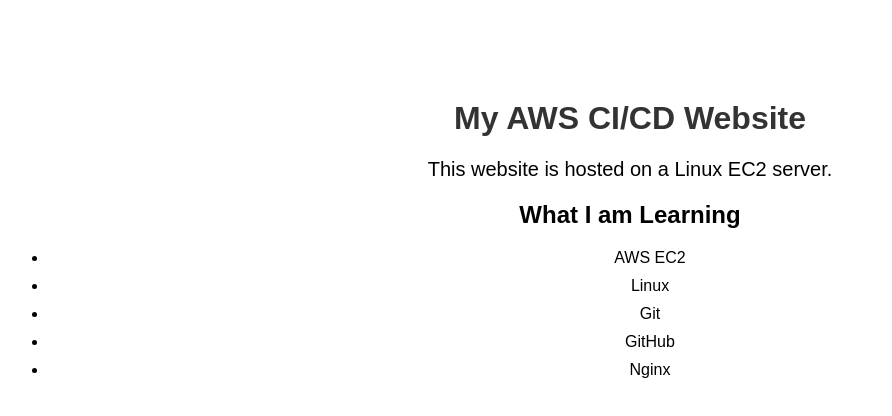
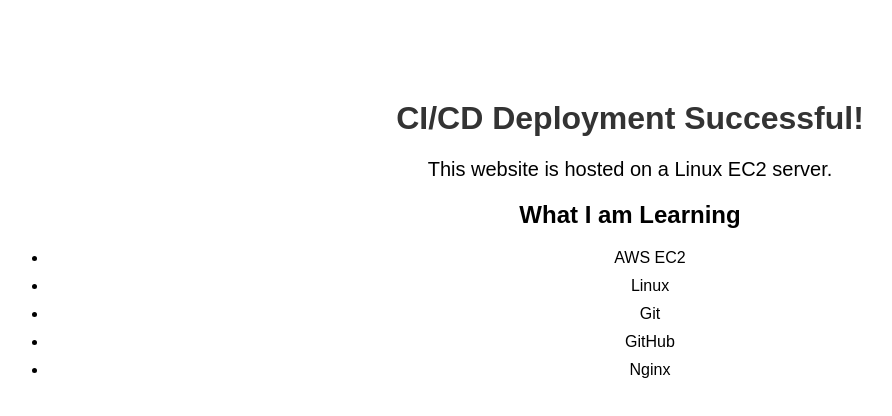
Before and after one commit to arthiyogesh/aws-linux-website, a plain HTML site: page index.html in a window 1280 px wide. Shown: the whole page, without its empty margins (10-902 px from the left). Drawn offline with Linux system fonts and the light colour scheme.

Commit message:
add cicd deployment

```diff
--- a/index.html
+++ b/index.html
@@ -6,7 +6,7 @@
 </head>
 
 <body>
-    <h1>My AWS CI/CD Website </h1>
+    <h1>CI/CD Deployment Successful!</h1>
 
     <p>This website is hosted on a Linux EC2 server.</p>
 
```
